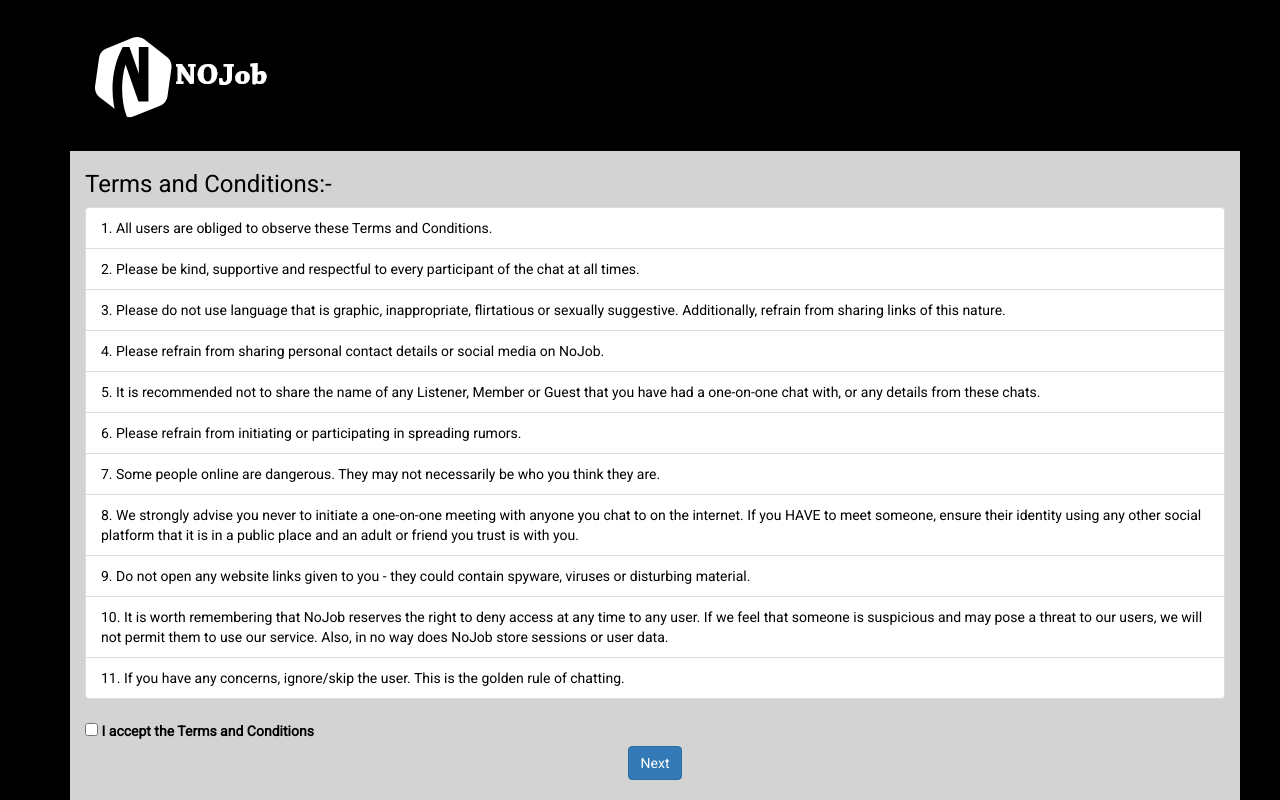
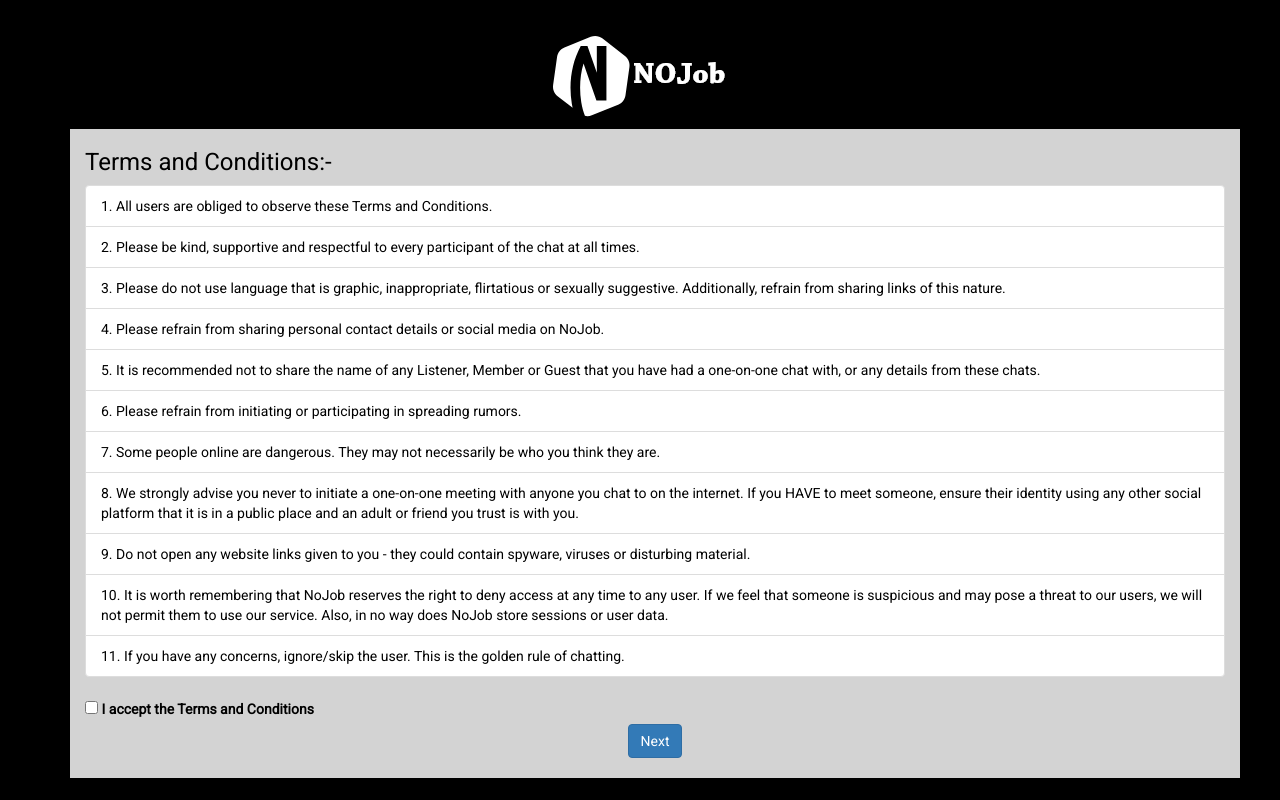
Before and after one commit to XTremeRox/NoJob, a website: page public/index.html in a window 1280 px wide. Drawn offline with Linux system fonts and the light colour scheme.

Commit message:
updated images and https

```diff
--- a/public/index.html
+++ b/public/index.html
@@ -5,6 +5,11 @@
     <meta name="theme-color" content="#000000">
     <meta name="viewport" content="width=device-width, initial-scale=1.0">
     <meta http-equiv="X-UA-Compatible" content="ie=edge">
+    <!-- Favicon -->
+    <meta name="msapplication-TileImage" content="/static/images/favicon.png"> <!-- Windows 8 -->
+    <meta name="msapplication-TileColor" content="#00CCFF"/> <!-- Windows 8 color -->
+    <!--[if IE]><link rel="shortcut icon" href="/static/images/favicon.ico"><![endif]-->
+    <link rel="icon" type="image/png" href="/static/images/favicon.ico">
     <title>NoJOB | Official</title>
     <!-- Some sexy fonts -->
     <link href="https://fonts.googleapis.com/css?family=Roboto&display=swap" rel="stylesheet">
@@ -15,14 +20,11 @@
 </head>
 <body>
     <div class="container">
-        <nav class="navbar">
-            <div class="container-fluid">
-              <div class="navbar-header">
-                  <img class="logo" src="/static/images/logo.png" alt="">
-              </div>
+          <div class="row">
+            <div class="col-md-12">
+                    <img class="img-responsive logo text-center" src="/static/images/logo.png" alt="">
             </div>
-          </nav>
-
+          </div>
           <!-- Terms and conditions block -->
 
           <div class="container" id="tncblock">
--- a/static/styles.css
+++ b/static/styles.css
@@ -16,6 +16,7 @@
 }
 .logo {
     display: block;
+    margin: 0 auto;
 }
 
 #tncblock{
```
Also changed, not shown: server.js (+9 -4 lines), static/images/favicon.ico (added), static/images/favicon.png (added).
